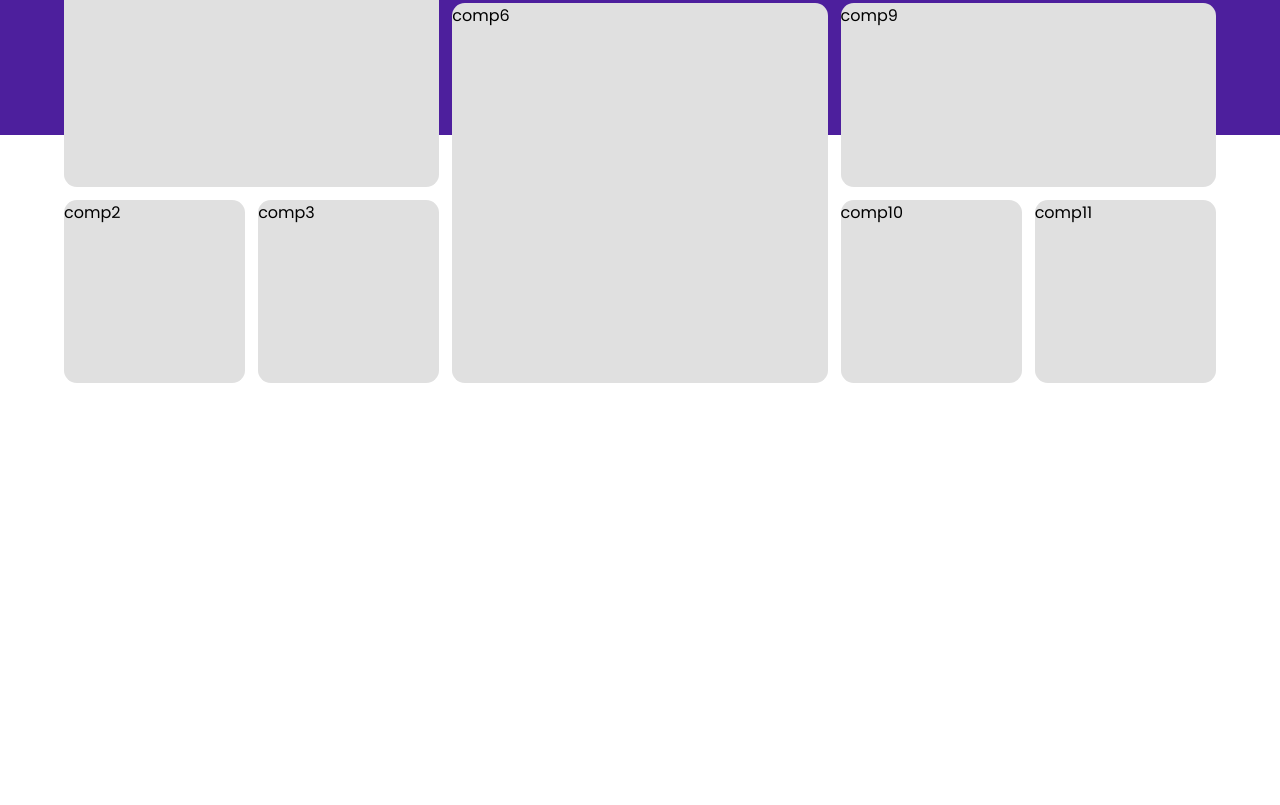
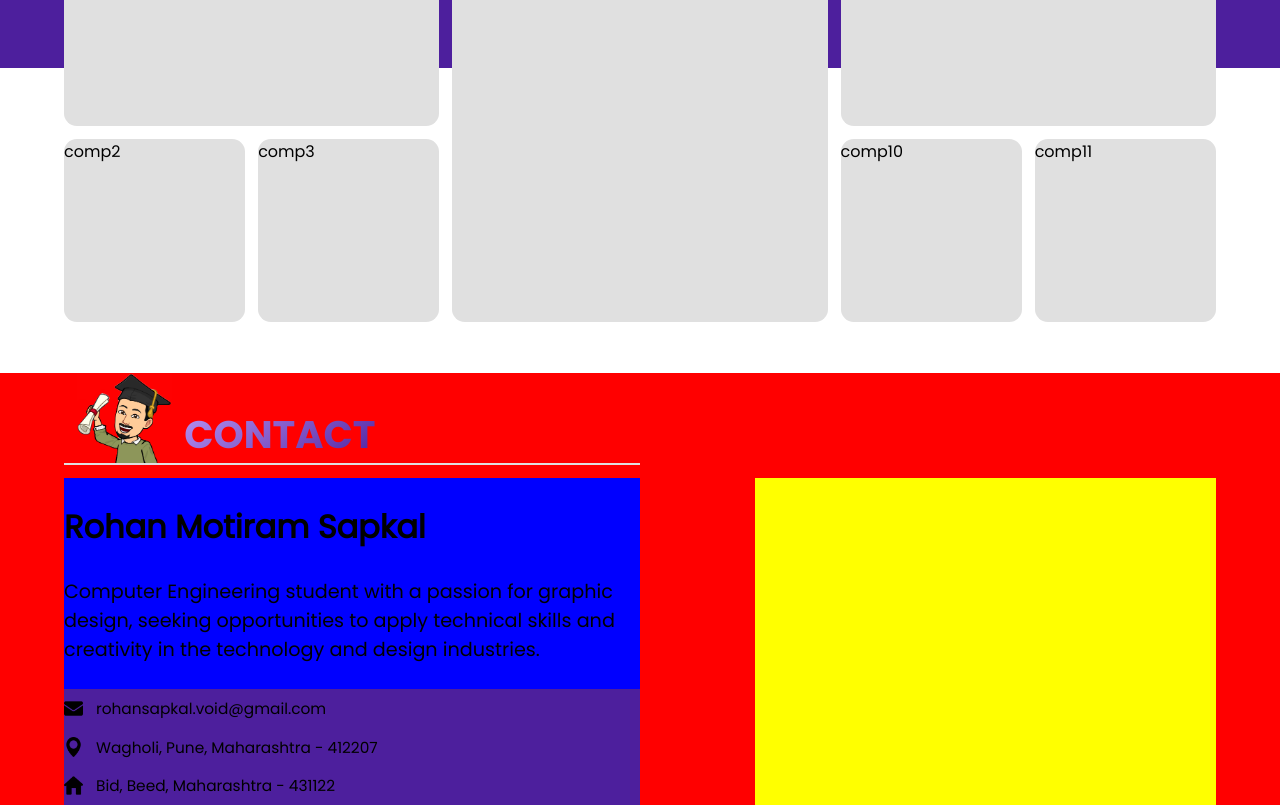
Before and after one commit to rohansapkal7/portfolio, a plain HTML site: page index.html in a window 1280 px wide. Shown: the part 2653-3458 px from the top of the page. Before the commit the page ends 3148 px from the top, so only its background shows below. Drawn offline with nearby package versions, Linux system fonts and the light colour scheme.

Commit message:
added contact section

```diff
--- a/desktop.css
+++ b/desktop.css
@@ -542,10 +542,9 @@ header label img{
 
 .artCollageBlock{
     width: 100%;
-    height: 100vh;
     /* background-color: grey; */
-    padding: 0 5vw;
-    display: grid;
+    padding: 4vw 5vw;
+    display: flex;
     position: relative;
     align-items: center;
 }
@@ -629,3 +628,54 @@ header label img{
     grid-column: 6/7;
     grid-row: 3/4;
 }
+
+/* ==================================  Block 5 =================================== */
+
+.contact-section-main{
+    background-color: red;
+    width: 100%;
+    padding: 0 5vw;
+}
+
+.contact-block-holder{
+    width: 100%;
+    display: flex;
+    justify-content: space-between;
+}
+
+.contact-block1{
+    width: 50%;
+}
+
+.contact-block1{
+    background-color: blue;
+}
+
+.contact-block1 h2{
+    font-size: 2.5vw;
+    margin: 2vw 0;
+}
+
+.contact-block1 p{
+    font-size: 1.5vw;
+    margin-bottom: 2vw;
+}
+
+.contact-creds{
+    display: flex;
+    height: 3vw;
+    width: 100%;
+    font-size: 1.2vw;
+    background-color: #4d1f9d;
+    align-items: center;
+    gap: 1vw;
+}
+
+.contact-creds img{
+    height: 50%;
+}
+
+.contact-block2{
+    background-color: yellow;
+    width: 40%;
+}
--- a/index.html
+++ b/index.html
@@ -233,7 +233,41 @@
 
     <!-- Block 5 -->
 
+    <div class="contact-section-main">
+        <div class="sectionLabel customLabel1">
+                <img src="imgs/graduated.png" alt="Graduated Bitmoji - Rohan Sapkal" id="grad">
+                <h1>CONTACT</h1>
+        </div>
 
+        <div class="contact-block-holder">
+            <div class="contact-block1">
+                <h2>Rohan Motiram Sapkal</h2>
+                <p>
+                    Computer Engineering student with a passion for graphic design, seeking opportunities to apply technical skills and creativity in the technology and design industries.
+                </p>
+
+                <div class="contact-creds">
+                    <img src="icons/email.png" alt="email icon">
+                    rohansapkal.void@gmail.com
+                </div>
+
+                <div class="contact-creds">
+                    <img src="icons/location-pin.png" alt="email icon">
+                    Wagholi, Pune, Maharashtra - 412207
+                </div>
+
+                <div class="contact-creds">
+                    <img src="icons/house-black-silhouette-without-door.png" alt="email icon">
+                    Bid, Beed, Maharashtra - 431122
+                </div>
+
+            </div>
+
+            <div class="contact-block2">
+                <div></div>
+            </div>
+        </div>
+    </div>
 
 
 <!--
--- a/mobile.css
+++ b/mobile.css
@@ -167,10 +167,10 @@
     /* ============================  Block 4  ================================== */
 
     .artCollageBlock{
-        display: grid;
+        display: flex;
         align-items: center;
-        height: 75vh;
-        padding: 7vw;
+        /* background-color: blue; */
+        padding: 7vw 7vw;
     }
 
     .artCollageBgTape{
--- a/tab.css
+++ b/tab.css
@@ -319,9 +319,8 @@
     /* ================================== Block 4 ==================================== */
 
     .artCollageBlock{
-        display: grid;
         align-items: center;
-        height: 75vh;
+        padding: 5vw 5vw;
     }
 
     .artCollageBgTape{
```
Also changed, not shown: icons/email.png (added), icons/house-black-silhouette-without-door.png (added), icons/location-pin.png (added).
